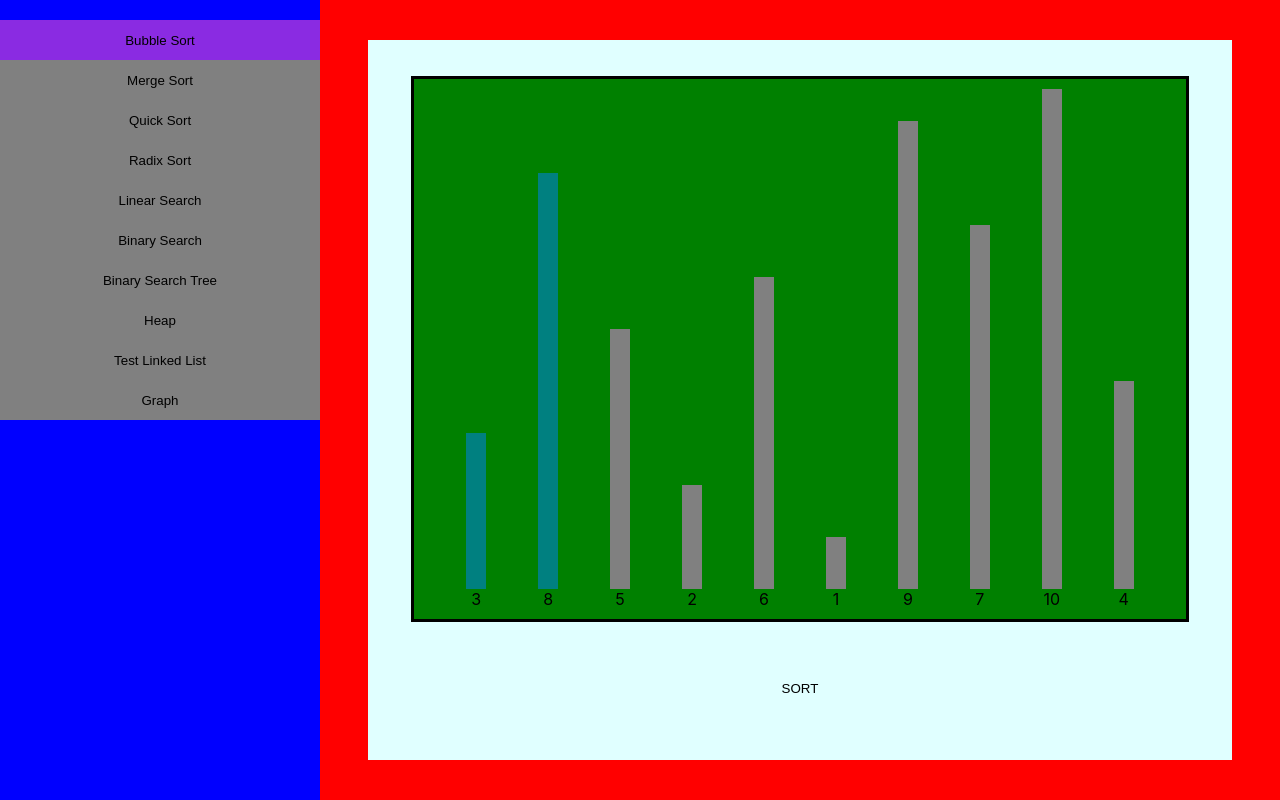
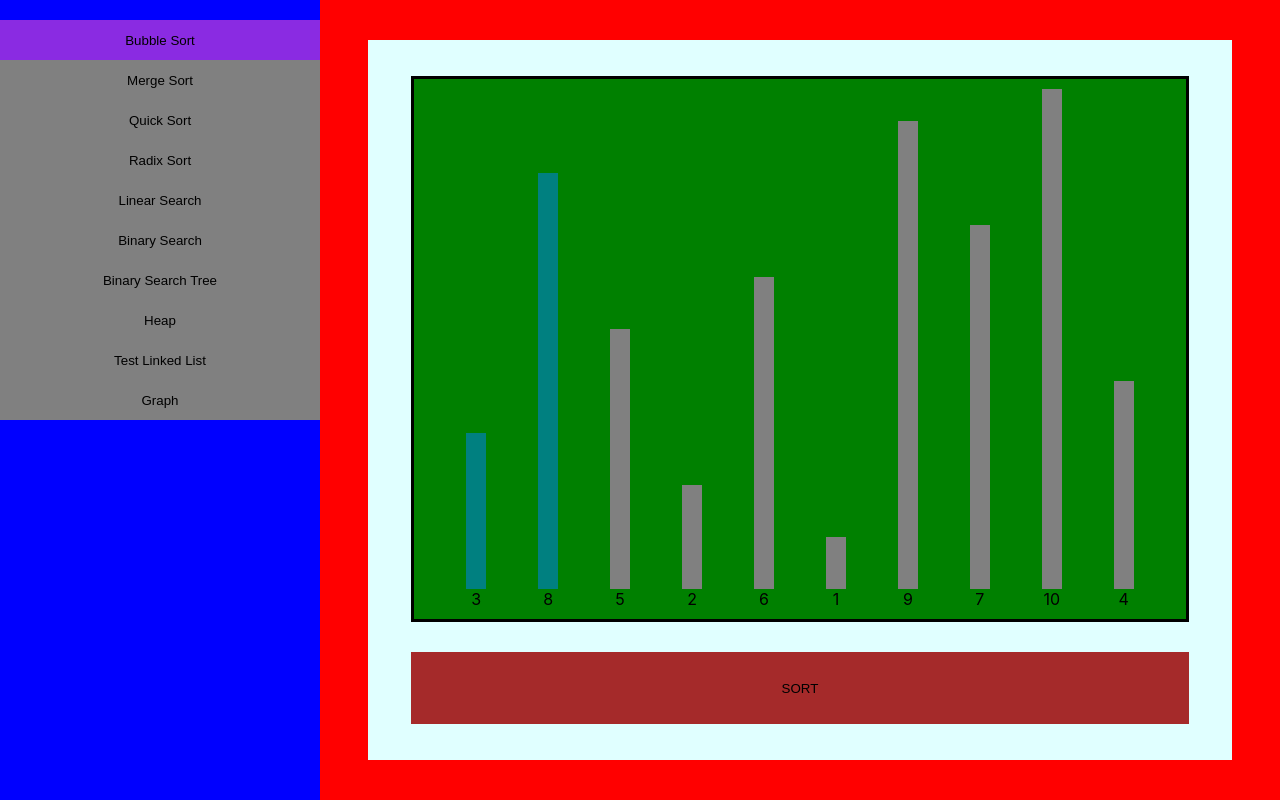
Before and after one commit to scriobhh/algorithm_visualizer, a React (Create React App) app: page / in a window 1280 px wide. Built offline with nearby package versions, Linux system fonts and the light colour scheme.

Commit message:
updated BinarySearch

```diff
--- a/src/components/Sort/BubbleSortContainer/BubbleSortContainer.js
+++ b/src/components/Sort/BubbleSortContainer/BubbleSortContainer.js
@@ -1,6 +1,8 @@
 import {swap, array_of_indexes, randomize_array} from '../../../util';
 import ArrayView from '../../ArrayView/ArrayView';
 import React from 'react';
+import FuncContextButton from '../../Buttons/FunctionContextButton';
+import ButtonContainer from '../../ButtonContainer/ButtonContainer';
 
 function* BubbleSort(arr)
 {
@@ -52,28 +54,64 @@ class BubbleSortContainer extends React.Component
     let arr = [1, 2, 3, 4, 5, 6, 7, 8, 9, 10];
     randomize_array(arr);
     this.state = { nums: arr };
-    this.state.sort_coroutine = BubbleSort(this.state.nums);
     // TODO update this so it doesn't cause errors if .next() returns done === true
-    this.state.sort_context = this.state.sort_coroutine.next().value;
+    let temp_gen_obj = BubbleSort(this.state.nums);
+    this.state.func_context = {
+      active_func_ref: this.sort_func_wrapper,
+      context: {
+        generator_obj: temp_gen_obj,
+        last_return_val: temp_gen_obj.next()
+      }
+    }
   }
-  sort_step = () => {
-    let temp = this.state.sort_coroutine.next();
-    if (!temp.done) this.setState( {sort_context: temp.value} );
-    //else
-      // TODO what to do if sort is finished
+
+  sort_func_wrapper = () => {
+    return BubbleSort();
   };
+
+  // TODO update_func_context is duplicated in many containers
+  update_func_context = (new_func_context) => {
+    // TODO will this work with just:
+    // this.setState( {func_context: new_func_context} );
+    // ????
+    if(new_func_context.context.last_return_val.done)
+      return;
+    else
+    {
+      this.setState({
+        func_context: {
+          active_func_ref: new_func_context.active_func_ref,
+          context: {
+            generator_obj: new_func_context.context.generator_obj,
+            last_return_val: new_func_context.context.last_return_val
+          }
+        }
+      });
+    }
+  };
+
   render()
   {
+    const button_el_arr = [
+      <FuncContextButton
+        coroutineStepArg={undefined} // arg passed to assignedFunction on each step
+        updateContainerCallback={this.update_func_context}
+        assignedFunction={this.sort_func_wrapper}
+        functionContext={this.state.func_context}
+        isDisabled={false}>
+        SORT
+      </FuncContextButton>,
+    ];
     return (
       <div className="sort-container">
         <div className="array-view-container">
           <div className="cont">
             <div className="thingy">
-              <ArrayView sortContext={this.state.sort_context} />
+              <ArrayView sortContext={this.state.func_context.context.last_return_val.value} />
             </div>
           </div>
         </div>
-        <button onClick={this.sort_step} className="sort-button"> SORT </button>
+        <ButtonContainer buttonElementArr={button_el_arr} />
       </div>
     );
   }
```
